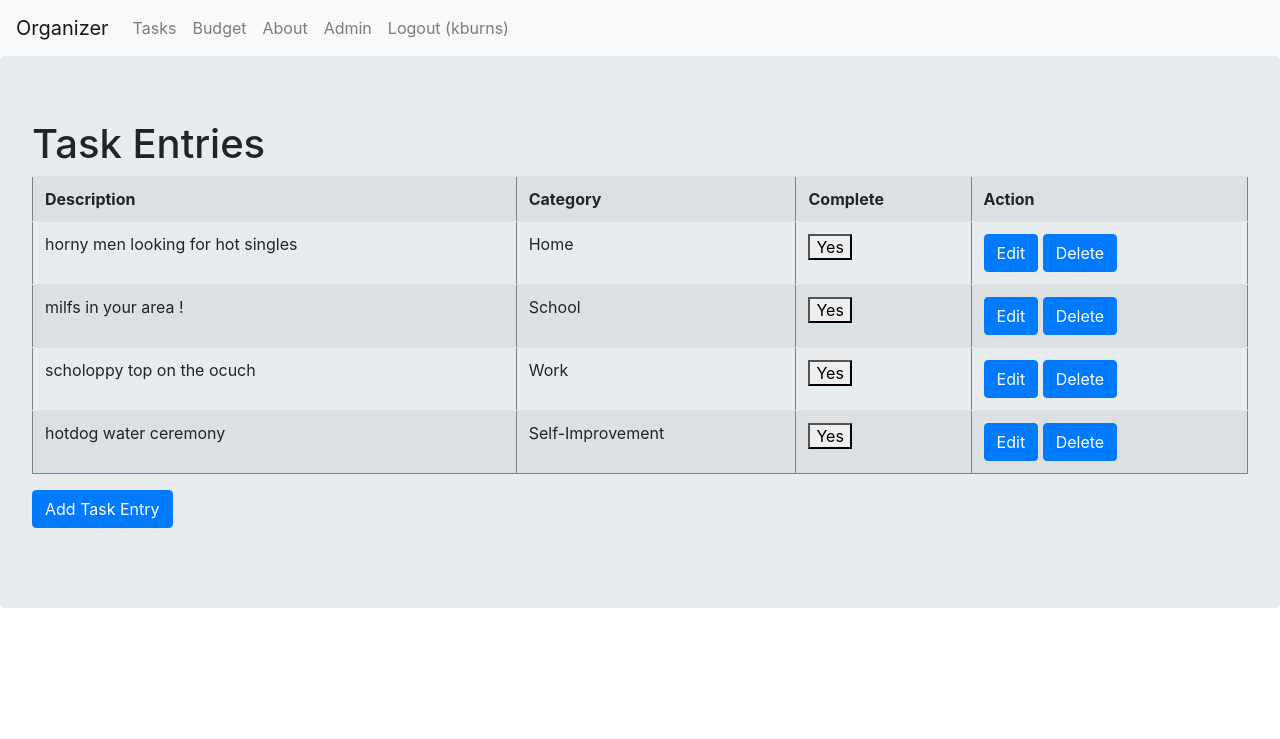
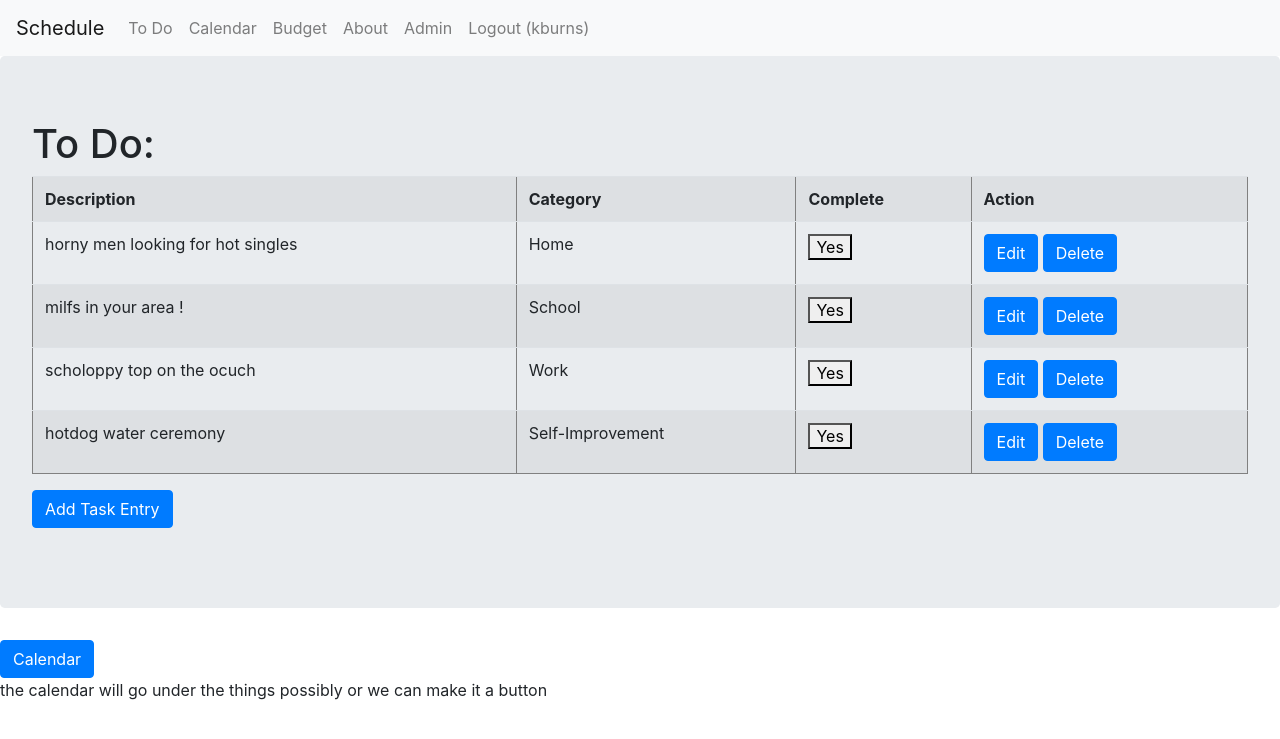
Before and after one commit to keoniburns/student-planner-website, a Django app: page /tasks/ in a window 1280 px wide. Shown: the top 739 px of the page. Run offline with Django 4.2, Linux system fonts and the light colour scheme; a user stored in the database is signed in; data comes from the database, SQL or seed files in the repository; parts of the project's set-up code (start-up, migrations or seed data) failed here and were passed over; some libraries are stand-ins or nearby versions.

Commit message:
removed pyc

```diff
--- a/project1/urls.py
+++ b/project1/urls.py
@@ -18,24 +18,28 @@ from django.urls import path
 from core import views as core_views
 from tasks import views as task_views
 from budget import views as budget_views
+from calendar import views as calendar_views
 
 urlpatterns = [
     path('admin/', admin.site.urls),
-    # path('',core_views.home,name='home'),
-    path('',core_views.home),
-    path('about/',core_views.about),
-    path('join/',core_views.join),
-    path('login/',core_views.user_login),
-    path('logout/',core_views.user_logout),
-    #add rest of core under here
-
-    path('budget/',budget_views.budget),
-    path('budget/add/',budget_views.add),
-    path('budget/edit/<int:id>/',budget_views.edit),
+    path('', core_views.home),
+    path('about/', core_views.about),
+    path('join/', core_views.join),
+    path('login/', core_views.user_login),
+    path('logout/', core_views.user_logout),
 
 
-    path('tasks/',task_views.tasks),
-    path('tasks/add/',task_views.add),
+    path('budget/', budget_views.budget),
+    path('budget/add/', budget_views.add),
+    path('budget/edit/<int:id>/', budget_views.edit),
+
+
+    path('tasks/', task_views.tasks),
+    path('tasks/add/', task_views.add),
     path('tasks/toggle/<int:id>/', task_views.toggle),
-    path('tasks/edit/<int:id>/',task_views.edit),
+    path('tasks/edit/<int:id>/', task_views.edit),
+
+    path('calendar/', calendar_views.calendar),
+
+
 ]
--- a/static/tasks.js
+++ b/static/tasks.js
@@ -1,9 +1,53 @@
 function confirmDeleteModal(id) {
   $('#deleteModal').modal();
-  $('#deleteButton').html('<a href="?delete='+id+'" class="btn btn-danger" onclick="return closeDeleteModal('+id+')">Delete</a>');
+  $('#deleteButton').html('<a href="?delete=' + id + '" class="btn btn-danger" onclick="return closeDeleteModal(' + id + ')">Delete</a>');
 }
 
 function closeDeleteModal(id) {
   $('#deleteModal').modal('hide');
   return true
 }
+
+function calendar(id) {
+  $('#calendar').fullCalendar({
+    header: {
+      left: 'prev,next today',
+      center: 'title',
+      right: 'month,agendaWeek,agendaDay,listWeek'
+    },
+    defaultDate: '2018-11-16',
+    navLinks: true,
+    eventLimit: true,
+    events: [{
+      title: 'Front-End Conference',
+      start: '2018-11-16',
+      end: '2018-11-18'
+    },
+    {
+      title: 'Hair stylist with Mike',
+      start: '2018-11-20',
+      allDay: true
+    },
+    {
+      title: 'Car mechanic',
+      start: '2018-11-14T09:00:00',
+      end: '2018-11-14T11:00:00'
+    },
+    {
+      title: 'Dinner with Mike',
+      start: '2018-11-21T19:00:00',
+      end: '2018-11-21T22:00:00'
+    },
+    {
+      title: 'Chillout',
+      start: '2018-11-15',
+      allDay: true
+    },
+    {
+      title: 'Vacation',
+      start: '2018-11-23',
+      end: '2018-11-29'
+    },
+    ]
+  });
+}
--- a/tasks/views.py
+++ b/tasks/views.py
@@ -7,15 +7,20 @@ from tasks.forms import TasksEntryForm
 from django.contrib.auth.models import User
 from tasks.models import TasksEntry, TaskCategory
 
+
 # Create your views here.
+
+
 @login_required(login_url='/login/')
 def tasks(request):
-    if(TaskCategory.objects.count() == 0):
-        TaskCategory(category = "Home").save()
-        TaskCategory(category = "School").save()
-        TaskCategory(category = "Work").save()
-        TaskCategory(category = "Self-Improvement").save()
-        TaskCategory(category = "Other").save()
+    if (TaskCategory.objects.count() == 0):
+
+        # this is going to have to be changed to be dynamically allocated based on the courses the student is enrolled in
+        TaskCategory(category="Home").save()
+        TaskCategory(category="School").save()
+        TaskCategory(category="Work").save()
+        TaskCategory(category="Self-Improvement").save()
+        TaskCategory(category="Other").save()
     if (request.method == "GET" and "delete" in request.GET):
         id = request.GET["delete"]
         TasksEntry.objects.filter(id=id).delete()
@@ -26,6 +31,7 @@ def tasks(request):
             "table_data": table_data
         }
         return render(request, 'tasks/tasks.html', context)
+
 
 @login_required(login_url='/login/')
 def add(request):
@@ -38,7 +44,8 @@ def add(request):
                 category = add_form.cleaned_data["category"]
                 user = User.objects.get(id=request.user.id)
                 # TasksEntry(user=user, description=description, entry=entry).save()
-                TasksEntry(user=user, description=description, category=category).save()
+                TasksEntry(user=user, description=description,
+                           category=category).save()
                 return redirect("/tasks/")
             else:
                 context = {
@@ -53,6 +60,7 @@ def add(request):
             "form_data": TasksEntryForm()
         }
     return render(request, 'tasks/add.html', context)
+
 
 @login_required(login_url='/login/')
 def edit(request, id):
@@ -78,13 +86,16 @@ def edit(request, id):
                 }
                 return render(request, 'tasks/add.html', context)
         else:
-            #Cancel
+            # Cancel
             return redirect("/tasks/")
+
 
 def toggle(request, id):
     if (request.method == "POST" and "YES" in request.POST):
-        TasksEntry.objects.filter(user = request.user, id = id).update(is_completed = False)
+        TasksEntry.objects.filter(
+            user=request.user, id=id).update(is_completed=False)
         return redirect('/tasks/')
-    elif(request.method == "POST" and "NO" in request.POST):
-        TasksEntry.objects.filter(user = request.user, id = id).update(is_completed = True)
+    elif (request.method == "POST" and "NO" in request.POST):
+        TasksEntry.objects.filter(
+            user=request.user, id=id).update(is_completed=True)
         return redirect('/tasks/')
--- a/templates/nav.html
+++ b/templates/nav.html
@@ -1,12 +1,14 @@
 <nav class="navbar navbar-expand-lg navbar-light bg-light">
-  <a class="navbar-brand" href="/">Organizer</a>
+  <a class="navbar-brand" href="/">Schedule</a>
   <div class="collapse navbar-collapse" id="navbarSupportedContent">
     <ul class="navbar-nav mr-auto">
       <li class="nav-item">
-        <a class="nav-link" href="/tasks/">Tasks</a>
+        <a class="nav-link" href="/tasks/">To Do</a>
       </li>
       <li class="nav-item">
-        <!-- <a class="nav-link" href="/rules/">rules</a> -->
+        <a class="nav-link" href="/calendar/">Calendar</a>
+      </li>
+      <li class="nav-item">
         <a class="nav-link" href="/budget/">Budget</a>
       </li>
       <li class="nav-item">
--- a/templates/tasks/tasks.html
+++ b/templates/tasks/tasks.html
@@ -1,4 +1,5 @@
 <html>
+
 <head>
   <meta charset="utf-8">
   <title>Tasks</title>
@@ -6,12 +7,13 @@
   {% load static %}
   <script src="{% static 'tasks.js' %}"></script>
 </head>
+
 <body>
   {% include "nav.html" %}
   <div class="jumbotron">
-      <h1>Task Entries</h1>
+    <h1>To Do: </h1>
     {% if not table_data %}
-        </p>There are no task entries to display.</p>
+    </p>There is nothing to do.</p>
     {% else %}
     <table class="table table-striped" border="1">
       <tr>
@@ -26,7 +28,7 @@
       <tr>
         <td>{{ row.description }}</td>
         <td>{{ row.category }}</td>
-          <form method = "POST" action = "/tasks/toggle/{{row.id}}/">
+        <form method="POST" action="/tasks/toggle/{{row.id}}/">
           {% csrf_token %}
           {%if row.is_completed == True %}
           <td><button name="YES"><a>Yes</a></button></td>
@@ -44,8 +46,14 @@
     </table>
     {% endif %}
     <form method="GET" action="/tasks/add/">
-        <input type="submit" class="btn btn-primary" value = "Add Task Entry">
+      <input type="submit" class="btn btn-primary" value="Add Task Entry">
     </form>
+  </div>
+
+  <!-- this is where the calendar will go -->
+  <div>
+    <button class="btn btn-primary" action="">Calendar</button>
+    <p>the calendar will go under the things possibly or we can make it a button</p>
   </div>
 
   <!-- Modal -->
@@ -61,11 +69,12 @@
         </div>
         <div class="modal-footer">
           <button type="button" class="btn btn-default" data-dismiss="modal">Cancel</button>
-          <span id= 'deleteButton'></span>
+          <span id='deleteButton'></span>
         </div>
       </div>
     </div>
   </div>
   <!--Modal ends here--->
 </body>
+
 </html>
```
Also changed, not shown: core/views.py (+16 -12 lines), tasks/models.py (+8 -3 lines), README.md, templates/calendar/calendar.html (added). Lines whose indentation alone changed are shown as unchanged.
